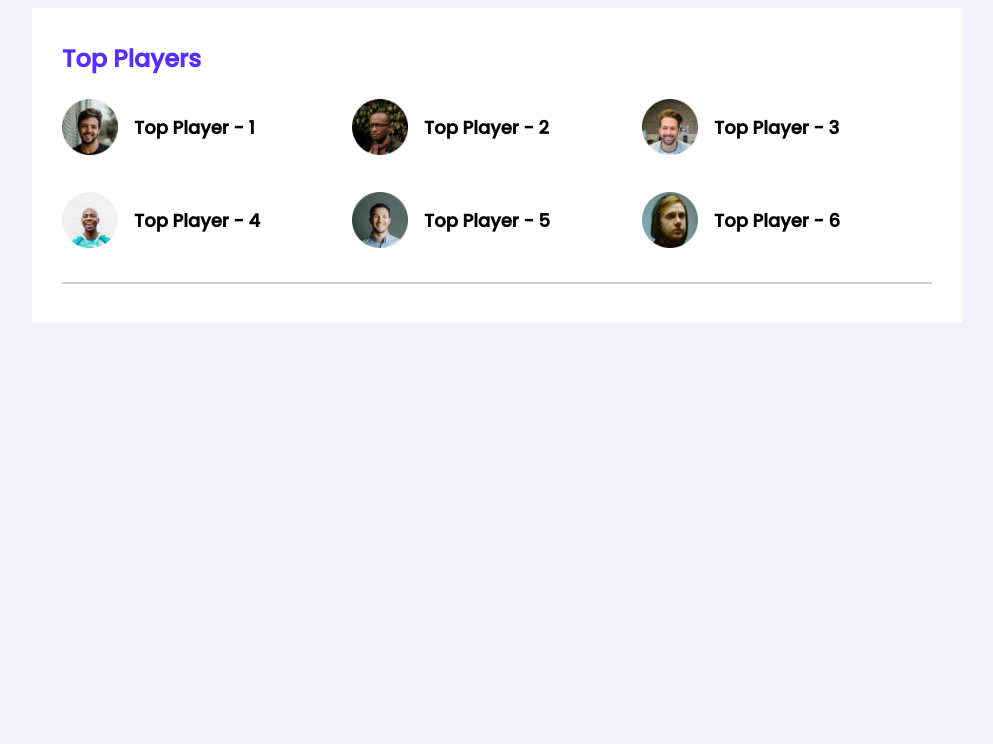
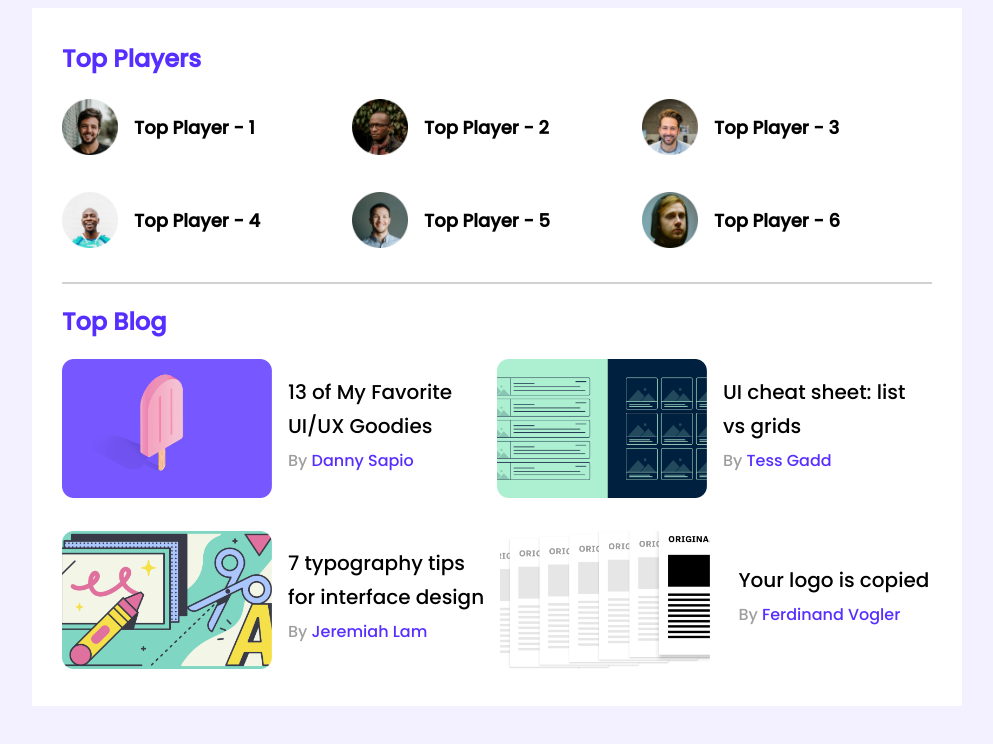
Before and after one commit to nahidthenh/leaderboard-css3, a plain HTML site: page index.html in a window 1280 px wide. Shown: the whole page, without its empty margins (143-1136 px from the left). Drawn offline with Linux system fonts and the light colour scheme.

Commit message:
BlpgSection

```diff
--- a/css/style.css
+++ b/css/style.css
@@ -45,4 +45,43 @@ main{
 }
 hr{
     border: 1px solid #D1D1D1;
+    margin-bottom: 20px;
 }
+/* Top Blog section  */
+.blogs {
+    display: grid;
+    grid-template-columns: 1fr 1fr;
+    grid-row-gap: 26px;
+}
+
+.thumbnile img {
+    width: 210px;
+}
+
+article.blog {
+    display: flex;
+    justify-content: space-around;
+    align-items: center;
+}
+.h3.blog-title {
+    font-size: 20px;
+    line-height: 34px;
+    color: #000;
+}
+p.writer-name {
+    color: #9F9F9F;
+    font-size: 16px;
+    line-height: 24px;
+    margin-top: 6px;
+}
+p.writer-name a {
+    color: #562EFF;
+    text-decoration: none;
+}
+.thumbnile {
+    width: 50%;
+}
+
+.blog-info {
+    margin-left: 16px;
+}
--- a/index.html
+++ b/index.html
@@ -52,6 +52,51 @@
                 </div>
             </div>
             <hr>
+            <div class="top-blogs">
+                <h2 class="section-title">Top Blog</h2>
+                <div class="blogs">
+                    <article class="blog">
+                        <div class="thumbnile">
+                            <img src="img/blogs/blog-1.png" alt="">
+                        </div>
+                        <div class="blog-info">
+                            <div class="h3 blog-title">13 of My Favorite
+                                UI/UX Goodies</div>
+                            <p class="writer-name">By <a href="#">Danny Sapio</a></p>
+                        </div>
+                    </article>
+                    <article class="blog">
+                        <div class="thumbnile">
+                            <img src="img/blogs/blog-2.png" alt="">
+                        </div>
+                        <div class="blog-info">
+                            <div class="h3 blog-title">UI cheat sheet:
+                                list vs grids</div>
+                            <p class="writer-name">By <a href="#">Tess Gadd</a></p>
+                        </div>
+                    </article>
+                    <article class="blog">
+                        <div class="thumbnile">
+                            <img src="img/blogs/blog-3.png" alt="">
+                        </div>
+                        <div class="blog-info">
+                            <div class="h3 blog-title">7 typography tips
+                                for interface design</div>
+                            <p class="writer-name">By <a href="#">Jeremiah Lam</a></p>
+                        </div>
+                    </article>
+                    <article class="blog">
+                        <div class="thumbnile">
+                            <img src="img/blogs/blog-4.png" alt="">
+                        </div>
+                        <div class="blog-info">
+                            <div class="h3 blog-title">Your logo is
+                                copied</div>
+                            <p class="writer-name">By <a href="#">Ferdinand Vogler</a></p>
+                        </div>
+                    </article>
+                </div>
+            </div>
         </section>
     </main>
     <!-- Main End  -->
```
